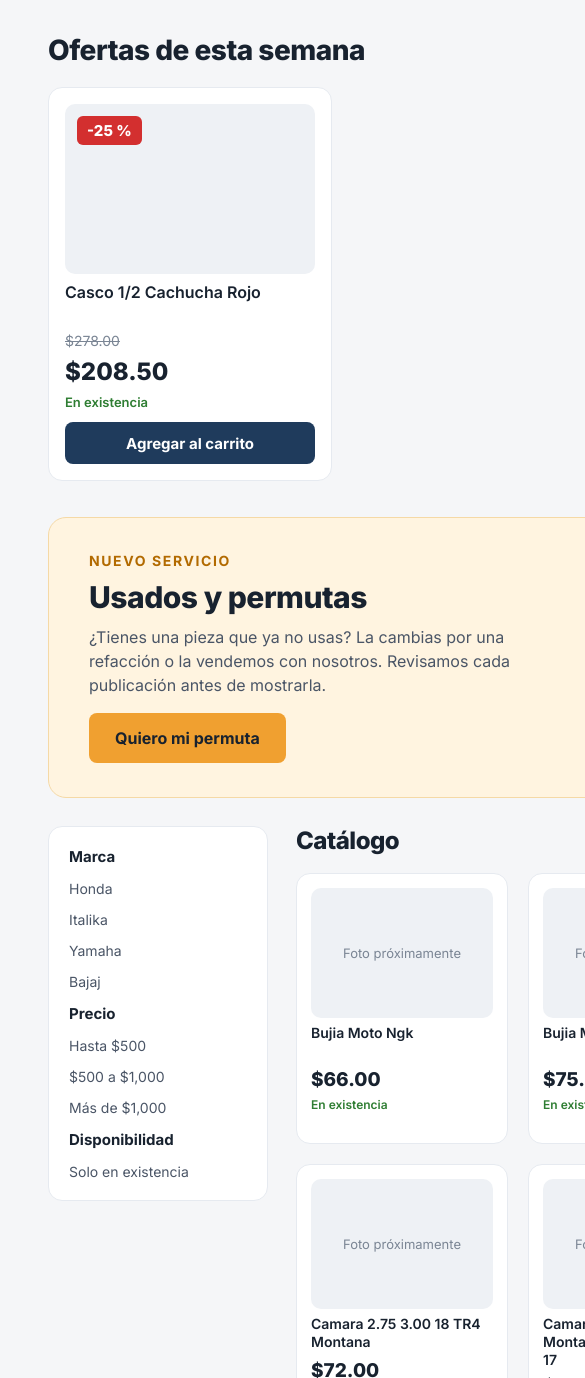
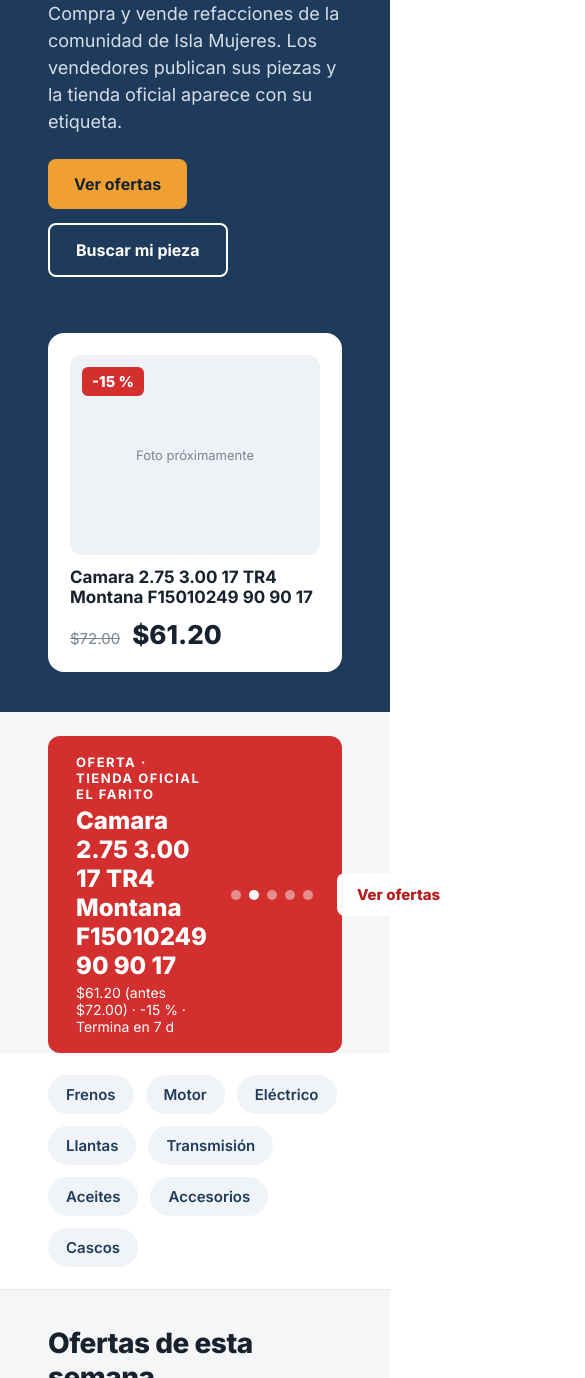
Before and after one commit to elfaritorefaccionaria-ai/elfarito, a plain HTML site: page index.html in a window 390 px wide. Shown: the part 622-2000 px from the top of the page, 585 px wide, since content can reach past the window. Drawn offline with Linux system fonts and the light colour scheme.

Commit message:
Mercado Local en Línea: banner de ofertas, búsqueda funcional, sin WhatsApp
Co-Authored-By: Claude Haiku 5.5 <noreply@anthropic.com>
Claude-Session: https://claude.ai/code/session_01Ndgsx95hyoydaj5ffLwpis

```diff
--- a/index.html
+++ b/index.html
@@ -3,113 +3,132 @@
 <head>
 <meta charset="utf-8">
 <meta name="viewport" content="width=device-width, initial-scale=1">
-<title>Mercado Local en Línea - Refacciones para tu moto</title>
+<title>Mercado Local en Línea - Isla Mujeres</title>
 <link rel="preconnect" href="https://fonts.googleapis.com">
 <link href="https://fonts.googleapis.com/css2?family=Inter:wght@400;500;600;700;800&display=swap" rel="stylesheet">
 <style>
 body{margin:0}
 a{color:inherit;text-decoration:none}
-.page{width:1280px;height:2140px;box-sizing:border-box;background:#f5f6f8;font-family:Inter,Arial,sans-serif;color:#18222f;display:flex;flex-direction:column}
-.util{height:36px;background:#142a44;color:#c9d3df;font-size:13px;display:flex;align-items:center;justify-content:space-between;padding:0 48px}
-.head{height:76px;background:#1f3b5c;display:flex;align-items:center;gap:28px;padding:0 48px;color:#fff}
-.logo{display:flex;align-items:center;gap:10px;font-weight:800;font-size:24px;letter-spacing:-0.3px}
-.logo i{width:34px;height:34px;border-radius:8px;background:#f0a030;display:inline-block}
-.search{flex:1;height:46px;border-radius:8px;background:#fff;color:#6b7785;display:flex;align-items:center;padding:0 18px;font-size:15px}
-.nav{display:flex;gap:22px;font-size:15px;font-weight:500}
+.page{width:100%;max-width:1280px;margin:0 auto;box-sizing:border-box;background:#f5f6f8;font-family:Inter,Arial,sans-serif;color:#18222f;display:flex;flex-direction:column;min-height:100vh}
+.head{background:#1f3b5c;display:flex;align-items:center;gap:24px;padding:14px 48px;color:#fff;flex-wrap:wrap;box-sizing:border-box}
+.brand{display:flex;flex-direction:column;min-width:240px}
+.logo{display:flex;align-items:center;gap:10px;font-weight:800;font-size:22px;letter-spacing:-0.3px}
+.logo i{width:32px;height:32px;border-radius:8px;background:#f0a030;display:inline-block;flex-shrink:0}
+.sub{font-size:13px;color:#c9d3df;margin-top:2px;padding-left:42px}
+.search{flex:1;min-width:260px;height:46px;border-radius:8px;background:#fff;color:#18222f;border:none;padding:0 18px;font-size:15px;font-family:inherit;box-sizing:border-box;outline:none}
+.nav{display:flex;gap:20px;font-size:15px;font-weight:500}
 .cart{background:#f0a030;color:#18222f;font-weight:700;padding:11px 16px;border-radius:8px;font-size:15px}
-.hero{height:440px;padding:0 48px;display:flex;align-items:center;gap:56px;background:#1f3b5c;color:#fff}
-.hero-txt{flex:1;display:flex;flex-direction:column;gap:18px}
+.trust-bar{min-height:52px;background:#fff;border-bottom:1px solid #e3e7ed;display:flex;align-items:center;justify-content:center;gap:16px;padding:10px 48px;box-sizing:border-box;flex-wrap:wrap}
+.pill{display:inline-flex;align-items:center;gap:8px;height:34px;padding:0 16px;border-radius:999px;background:#fff4e0;color:#8a5200;font-size:14px;font-weight:600}
+.pill:before{content:"";width:8px;height:8px;border-radius:50%;background:#f0a030}
+.hero{padding:40px 48px;display:flex;align-items:center;gap:56px;background:#1f3b5c;color:#fff;box-sizing:border-box;flex-wrap:wrap}
+.hero-txt{flex:1;min-width:300px;display:flex;flex-direction:column;gap:18px}
 .eyebrow{font-size:14px;font-weight:700;letter-spacing:1.6px;color:#f0a030;text-transform:uppercase}
-.h1{font-size:52px;line-height:1.08;font-weight:800;letter-spacing:-1px;margin:0}
+.h1{font-size:46px;line-height:1.08;font-weight:800;letter-spacing:-1px;margin:0}
 .lead{font-size:18px;line-height:1.5;color:#d6dee8;margin:0;max-width:560px}
-.btns{display:flex;gap:14px;margin-top:6px}
-.btn{height:50px;padding:0 26px;border-radius:8px;font-weight:700;font-size:16px;display:flex;align-items:center}
+.btns{display:flex;gap:14px;margin-top:6px;flex-wrap:wrap}
+.btn{height:50px;padding:0 26px;border-radius:8px;font-weight:700;font-size:16px;display:flex;align-items:center;cursor:pointer;border:none;font-family:inherit}
 .btn-p{background:#f0a030;color:#18222f}
-.btn-s{border:2px solid #fff;color:#fff}
-.hero-card{width:420px;height:320px;background:#fff;border-radius:16px;padding:22px;box-sizing:border-box;color:#18222f;display:flex;flex-direction:column;gap:12px}
-.hero-img{flex:1;background:#eef1f5;border-radius:12px;position:relative}
+.btn-s{border:2px solid #fff;color:#fff;background:transparent}
+.hero-card{width:380px;min-height:300px;background:#fff;border-radius:16px;padding:22px;box-sizing:border-box;color:#18222f;display:flex;flex-direction:column;gap:12px}
+.hero-card.vacio{display:none}
+.hero-img{height:200px;background:#eef1f5;border-radius:12px;position:relative;display:flex;align-items:center;justify-content:center;color:#7a8594;font-size:13px}
 .badge{position:absolute;top:12px;left:12px;background:#d32f2f;color:#fff;font-weight:800;font-size:15px;padding:5px 10px;border-radius:6px}
-.chips{padding:22px 48px;display:flex;gap:12px;background:#fff;border-bottom:1px solid #e3e7ed}
+.banner{margin:24px 48px 0 48px;background:#d32f2f;color:#fff;border-radius:12px;padding:18px 28px;display:flex;align-items:center;gap:24px;box-sizing:border-box}
+.banner.vacio{display:none}
+.banner-txt{flex:1;display:flex;flex-direction:column;gap:4px}
+.banner-k{font-size:13px;font-weight:700;letter-spacing:1.5px}
+.banner-n{font-size:24px;font-weight:800}
+.banner-p{font-size:14px}
+.banner-dots{display:flex;gap:8px;align-items:center}
+.dot{width:10px;height:10px;border-radius:50%;background:rgba(255,255,255,.45);border:none;padding:0;cursor:pointer}
+.dot.on{background:#fff}
+.banner-ver{background:#fff;color:#b71c1c;font-weight:800;padding:12px 20px;border-radius:8px;font-size:15px;white-space:nowrap}
+.chips{padding:22px 48px;display:flex;gap:12px;background:#fff;border-bottom:1px solid #e3e7ed;flex-wrap:wrap}
 .chip{padding:10px 18px;border-radius:999px;background:#f0f3f7;font-size:15px;font-weight:600;color:#1f3b5c}
 .sec{padding:36px 48px 8px 48px;display:flex;flex-direction:column;gap:18px}
-.sec-h{display:flex;align-items:baseline;justify-content:space-between}
+.sec-h{display:flex;align-items:baseline;justify-content:space-between;gap:12px;flex-wrap:wrap}
 .sec-t{font-size:28px;font-weight:800;letter-spacing:-0.5px;margin:0}
-.link{font-size:15px;font-weight:700;color:#b26a00}
 .reloj{font-size:14px;font-weight:700;color:#b26a00;background:#fff4e0;padding:6px 12px;border-radius:999px}
-.grid4{display:flex;gap:20px}
-.card{width:284px;background:#fff;border-radius:14px;padding:16px;box-sizing:border-box;display:flex;flex-direction:column;gap:8px;border:1px solid #e6eaf0}
-.card .img{height:170px;background:#eef1f5;border-radius:10px;position:relative}
-.card .name{font-size:16px;font-weight:600;line-height:1.3;min-height:42px}
+.grid{display:flex;gap:20px;flex-wrap:wrap}
+.card{width:270px;background:#fff;border-radius:14px;padding:16px;box-sizing:border-box;display:flex;flex-direction:column;gap:8px;border:1px solid #e6eaf0}
+.card .img{height:160px;background:#eef1f5;border-radius:10px;position:relative}
+.card .name{font-size:15px;font-weight:600;line-height:1.3;min-height:40px}
 .card .old{font-size:14px;color:#7a8594;text-decoration:line-through}
-.card .now{font-size:24px;font-weight:800;color:#18222f}
+.card .now{font-size:22px;font-weight:800;color:#18222f}
 .card .stock{font-size:13px;font-weight:600;color:#2e7d32}
-.card .add{height:42px;border-radius:8px;background:#1f3b5c;color:#fff;font-weight:700;font-size:15px;display:flex;align-items:center;justify-content:center;margin-top:4px}
-.perm{margin:28px 48px 0 48px;background:#fff4e0;border:1px solid #f5d9a6;border-radius:18px;padding:34px 40px;display:flex;gap:40px;align-items:center}
-.perm-l{flex:1;display:flex;flex-direction:column;gap:10px}
+.card .tag{font-size:12px;font-weight:700;color:#b71c1c}
+.img:empty::after{content:"Foto próximamente";display:flex;align-items:center;justify-content:center;height:100%;min-height:80px;color:#7a8594;font-size:13px}
+.perm{margin:28px 48px 0 48px;background:#fff4e0;border:1px solid #f5d9a6;border-radius:18px;padding:34px 40px;display:flex;gap:40px;align-items:center;flex-wrap:wrap;box-sizing:border-box}
+.perm-l{flex:1;min-width:280px;display:flex;flex-direction:column;gap:10px}
 .perm-t{font-size:30px;font-weight:800;margin:0;letter-spacing:-0.5px}
 .perm-p{font-size:16px;line-height:1.5;color:#4a5566;margin:0}
-.steps{display:flex;gap:16px}
+.steps{display:flex;gap:16px;flex-wrap:wrap}
 .step{width:190px;background:#fff;border-radius:12px;padding:16px;box-sizing:border-box;display:flex;flex-direction:column;gap:6px}
 .num{width:30px;height:30px;border-radius:50%;background:#1f3b5c;color:#fff;font-weight:800;display:flex;align-items:center;justify-content:center;font-size:14px}
 .step b{font-size:15px}
 .step span{font-size:13px;color:#4a5566;line-height:1.4}
-.body{display:flex;gap:28px;padding:28px 48px 0 48px}
+.body{display:flex;gap:28px;padding:28px 48px 0 48px;flex-wrap:wrap;box-sizing:border-box}
 .side{width:220px;background:#fff;border-radius:14px;padding:20px;box-sizing:border-box;display:flex;flex-direction:column;gap:14px;height:fit-content;border:1px solid #e6eaf0}
 .side h4{margin:0;font-size:15px}
 .side .opt{font-size:14px;color:#4a5566}
-.cgrid{display:flex;flex-wrap:wrap;gap:20px;flex:1}
-.c3{width:212px;background:#fff;border-radius:14px;padding:14px;box-sizing:border-box;display:flex;flex-direction:column;gap:6px;border:1px solid #e6eaf0}
-.c3 .img{height:130px;background:#eef1f5;border-radius:10px}
-.c3 .name{font-size:14px;font-weight:600;min-height:38px;line-height:1.3}
-.c3 .now{font-size:19px;font-weight:800}
-.c3 .stock{font-size:12px;font-weight:600;color:#2e7d32}
-.trust{margin:34px 48px 0 48px;display:flex;gap:16px}
-.tr{flex:1;background:#fff;border-radius:12px;padding:18px 20px;border:1px solid #e6eaf0;display:flex;flex-direction:column;gap:4px}
+.catalogo{flex:1;min-width:300px;display:flex;flex-direction:column;gap:18px}
+.cgrid{display:flex;flex-wrap:wrap;gap:20px}
+.trust{margin:34px 48px 0 48px;display:flex;gap:16px;flex-wrap:wrap}
+.tr{flex:1;min-width:220px;background:#fff;border-radius:12px;padding:18px 20px;border:1px solid #e6eaf0;display:flex;flex-direction:column;gap:4px}
 .tr b{font-size:16px}
 .tr span{font-size:14px;color:#4a5566}
-.foot{margin-top:auto;height:200px;background:#142a44;color:#c9d3df;padding:36px 48px;box-sizing:border-box;display:flex;gap:60px;font-size:14px}
+.foot{margin-top:40px;background:#142a44;color:#c9d3df;padding:36px 48px;box-sizing:border-box;display:flex;gap:60px;font-size:14px;flex-wrap:wrap}
 .foot h5{margin:0 0 10px 0;color:#fff;font-size:15px}
 .foot p{margin:0 0 6px 0}
-.trust-bar{height:52px;background:#fff;border-bottom:1px solid #e3e7ed;display:flex;align-items:center;justify-content:center;gap:16px;padding:0 48px;box-sizing:border-box}
-.pill{display:inline-flex;align-items:center;gap:8px;height:34px;padding:0 16px;border-radius:999px;background:#fff4e0;color:#8a5200;font-size:14px;font-weight:600}
-.pill:before{content:"";width:8px;height:8px;border-radius:50%;background:#f0a030}
-.wa{display:flex;align-items:center;height:42px;padding:0 16px;border-radius:8px;background:#25d366;color:#fff;font-weight:700;font-size:15px;margin-left:auto}
-.wa small{display:block;font-weight:500;font-size:12px}
-.head .wa + .cart{margin-left:12px}
-.img:empty::after{content:"Foto próximamente";display:flex;align-items:center;justify-content:center;height:100%;min-height:80px;color:#7a8594;font-size:13px}
+.vacio-msg{color:#7a8594;font-size:14px}
 </style>
 </head>
 <body>
 <div class="page">
 
 <div class="head">
+<div class="brand">
 <div class="logo"><i></i>Mercado Local en Línea</div>
-<div class="search">Busca por nombre o código de pieza</div>
+<div class="sub">Isla Mujeres</div>
+</div>
+<input id="q" class="search" type="search" placeholder="Busca por nombre o código de pieza" autocomplete="off">
 <div class="nav"><span>Categorías</span><span>Ofertas</span><span>Usados y permutas</span><span>Contacto</span></div>
-<a class="wa" href="https://wa.me/529987660914"><span>WhatsApp<small>998 766 0914</small></span></a><div class="cart">Mi carrito</div>
+<div class="cart">Mi carrito</div>
 </div>
 <div class="trust-bar"><span class="pill">Envíos a todo el país</span><span class="pill">Pago en tienda o por transferencia</span></div>
+
 <div class="hero">
 <div class="hero-txt">
-<span class="eyebrow">Refacciones de tu moto de la comunidad</span>
+<span class="eyebrow">Refacciones para tu moto</span>
 <h1 class="h1">Encuentra tu pieza y llévala hoy</h1>
-<p class="lead">Refacciones originales y alternas, con existencia real y precio de tienda. Si tu pieza ya no la usas, también te la recibimos en permuta.</p>
-<div class="btns"><span class="btn btn-p">Ver ofertas</span><span class="btn btn-s">Buscar mi pieza</span></div>
+<p class="lead">Compra y vende refacciones de la comunidad de Isla Mujeres. Los vendedores publican sus piezas y la tienda oficial aparece con su etiqueta.</p>
+<div class="btns"><span class="btn btn-p" onclick="document.getElementById('ofertas').scrollIntoView()">Ver ofertas</span><span class="btn btn-s" onclick="document.getElementById('q').focus()">Buscar mi pieza</span></div>
 </div>
-<div class="hero-card">
-<div class="hero-img"><span class="badge">-25 %</span></div>
-<div style="font-weight:700;font-size:17px">Casco 1/2 Cachucha Rojo</div>
-<div style="display:flex;gap:12px;align-items:baseline"><span style="font-size:15px;color:#7a8594;text-decoration:line-through">$278.00</span><span style="font-size:26px;font-weight:800;color:#18222f">$208.50</span></div>
+<div id="heroCard" class="hero-card vacio">
+<div class="hero-img"><span class="badge" id="hBadge"></span><span id="hFoto">Foto próximamente</span></div>
+<div id="hNombre" style="font-weight:700;font-size:17px"></div>
+<div style="display:flex;gap:12px;align-items:baseline"><span id="hViejo" style="font-size:15px;color:#7a8594;text-decoration:line-through"></span><span id="hNuevo" style="font-size:26px;font-weight:800;color:#18222f"></span></div>
 </div>
 </div>
-<div style="margin:24px 48px 0 48px;background:#d32f2f;color:#ffffff;border-radius:12px;padding:18px 28px;display:flex;align-items:center;gap:24px;box-sizing:border-box"><div style="flex:1;display:flex;flex-direction:column;gap:4px"><span style="font-size:13px;font-weight:700;letter-spacing:1.5px">OFERTA · TIENDA OFICIAL EL FARITO</span><span style="font-size:24px;font-weight:800">Casco 1/2 Cachucha Rojo: -25 %</span><span style="font-size:14px">Antes $278.00 · Ahora $208.50 · Termina en 6 d 23 h</span></div><span style="background:#ffffff;color:#b71c1c;font-weight:800;padding:12px 20px;border-radius:8px;font-size:15px">Ver oferta</span></div>
+
+<div id="banner" class="banner vacio">
+<div class="banner-txt">
+<span class="banner-k">OFERTA · TIENDA OFICIAL EL FARITO</span>
+<span class="banner-n" id="bNombre"></span>
+<span class="banner-p" id="bPrecio"></span>
+</div>
+<div class="banner-dots" id="bDots"></div>
+<span class="banner-ver" onclick="document.getElementById('ofertas').scrollIntoView()">Ver ofertas</span>
+</div>
+
 <div class="chips"><span class="chip">Frenos</span><span class="chip">Motor</span><span class="chip">Eléctrico</span><span class="chip">Llantas</span><span class="chip">Transmisión</span><span class="chip">Aceites</span><span class="chip">Accesorios</span><span class="chip">Cascos</span></div>
-<div class="sec">
-<div class="sec-h"><h2 class="sec-t">Ofertas de esta semana</h2><span class="reloj">Termina en 6 d 23 h</span></div>
-<div class="grid4">
-<div class="card"><div class="img"><span class="badge">-25 %</span></div><div class="name">Casco 1/2 Cachucha Rojo</div><div class="old">$278.00</div><div class="now">$208.50</div><div class="stock">En existencia</div><div class="add">Agregar al carrito</div></div>
+
+<div class="sec" id="ofertas">
+<div class="sec-h"><h2 class="sec-t">Ofertas de esta semana</h2><span class="reloj" id="relojOf"></span></div>
+<div class="grid" id="gridOfertas"><div class="vacio-msg">Cargando ofertas…</div></div>
 </div>
-</div>
+
 <div class="perm">
 <div class="perm-l">
 <span class="eyebrow" style="color:#b26a00">Nuevo servicio</span>
@@ -123,50 +142,156 @@ a{color:inherit;text-decoration:none}
 <div class="step"><div class="num">3</div><b>Te confirmamos</b><span>Te damos el valor de permuta.</span></div>
 </div>
 </div>
+
 <div class="body">
 <div class="side">
 <h4>Marca</h4><span class="opt">Honda</span><span class="opt">Italika</span><span class="opt">Yamaha</span><span class="opt">Bajaj</span>
 <h4>Precio</h4><span class="opt">Hasta $500</span><span class="opt">$500 a $1,000</span><span class="opt">Más de $1,000</span>
 <h4>Disponibilidad</h4><span class="opt">Solo en existencia</span>
 </div>
-<div style="flex:1;display:flex;flex-direction:column;gap:18px">
-<div class="sec-h"><h2 class="sec-t" style="font-size:24px">Catálogo</h2><span class="link">Ver todo</span></div>
-<div class="cgrid">
-<div style="color:#7a8594;font-size:14px">Cargando catálogo…</div>
+<div class="catalogo">
+<div class="sec-h"><h2 class="sec-t" style="font-size:24px">Catálogo</h2><span id="conteo" style="font-size:14px;color:#4a5566"></span></div>
+<div class="cgrid" id="grid"><div class="vacio-msg">Cargando catálogo…</div></div>
 </div>
 </div>
+
+<div class="trust">
+<div class="tr"><b>Existencia real</b><span>Solo ves lo que el vendedor tiene disponible.</span></div>
+<div class="tr"><b>Pago seguro</b><span>En tienda o por transferencia.</span></div>
+<div class="tr"><b>Te asesoramos</b><span>Antes y después de comprar.</span></div>
 </div>
-<div class="trust">
-<div class="tr"><b>Existencia real</b><span>Solo ves lo que tenemos en tienda.</span></div>
-<div class="tr"><b>Pago seguro</b><span>En tienda o por transferencia.</span></div>
-<div class="tr"><b>Te asesoramos</b><span>Por WhatsApp, antes y después de comprar.</span></div>
-</div>
+
 <div class="foot">
-<div><h5>Tienda oficial: El Farito</h5><p>Mercado del Cañotal, Local 31 Exterior</p><p>Isla Mujeres, Quintana Roo</p><p>Tienda física: 9 am a 5 pm</p><p>Tienda virtual: 24/7</p></div>
+<div><h5>Mercado Local en Línea</h5><p>Isla Mujeres, Quintana Roo</p></div>
+<div><h5>Tienda oficial: El Farito</h5><p>Mercado del Cañotal, Local 31 Exterior</p><p>Tienda física: 9 am a 5 pm</p><p>Tienda virtual: 24/7</p><p>Teléfono: 998 766 0914</p></div>
 <div><h5>Ayuda</h5><p>Cómo comprar</p><p>Envíos y pagos</p><p>Usados y permutas</p></div>
-<div><h5>Contacto</h5><p>WhatsApp: 998 766 0914</p><p>Teléfono: 998 766 0914</p></div>
 </div>
 </div>
+
 <script>
 (function(){
   function limpiarNombre(n){
-    var r = String(n || "").replace(/^@/, "").replace(/\s*=\s*\d+/g, "").split(/\s+VENTA\b|\s+PRECIO X\b/i)[0].trim();
-    return r.length > 60 ? r.slice(0, 57) + "…" : r;
+    return String(n || "").replace(/^@/, "").replace(/\s*=\s*\d+/g, "").split(/\s+VENTA\b|\s+PRECIO X\b/i)[0].trim();
   }
-  var grid = document.querySelector(".cgrid");
-  if (!grid) return;
+  function money(v){ return "$" + Number(v).toFixed(2); }
+  function fecha(iso){
+    if (!iso) return "";
+    var p = iso.split("-");
+    return p.length === 3 ? p[2] + "/" + p[1] + "/" + p[0] : iso;
+  }
+  function dias(iso){
+    if (!iso) return "";
+    var d = Math.ceil((new Date(iso + "T23:59:59") - new Date()) / 86400000);
+    return d > 0 ? "Termina en " + d + " d" : "Último día";
+  }
+  function el(tag, cls, txt){
+    var e = document.createElement(tag);
+    if (cls) e.className = cls;
+    if (txt !== undefined) e.textContent = txt;
+    return e;
+  }
+  var todos = [], ofertas = [], actual = 0, timer = null, filtro = "";
+
+  function coincide(p){
+    if (!filtro) return true;
+    var t = (limpiarNombre(p.nombre) + " " + (p.codigo || "")).toLowerCase();
+    return t.indexOf(filtro) !== -1;
+  }
+
+  function tarjeta(p){
+    var card = el("div", "card");
+    card.appendChild(el("div", "img"));
+    card.appendChild(el("div", "name", limpiarNombre(p.nombre)));
+    if (p.oferta){
+      card.appendChild(el("div", "old", money(p.precio)));
+      card.appendChild(el("div", "now", money(p.oferta.precio_oferta)));
+      card.appendChild(el("div", "tag", "-" + p.oferta.porcentaje + " % · " + dias(p.oferta.vence)));
+    } else {
+      card.appendChild(el("div", "now", money(p.precio)));
+    }
+    card.appendChild(el("div", "stock", p.existencia > 0 ? "En existencia" : "Agotado"));
+    return card;
+  }
+
+  function pintarOfertas(){
+    var g = document.getElementById("gridOfertas");
+    g.textContent = "";
+    var lista = ofertas.filter(coincide);
+    if (!lista.length){
+      g.appendChild(el("div", "vacio-msg", filtro ? "Sin ofertas para esa búsqueda." : "Por ahora no hay ofertas publicadas."));
+      return;
+    }
+    lista.forEach(function(p){ g.appendChild(tarjeta(p)); });
+    var primera = ofertas[0];
+    document.getElementById("relojOf").textContent = primera && primera.oferta ? dias(primera.oferta.vence) : "";
+  }
+
+  function pintarCatalogo(){
+    var g = document.getElementById("grid");
+    g.textContent = "";
+    var lista = todos.filter(coincide);
+    document.getElementById("conteo").textContent = lista.length + " productos";
+    if (!lista.length){
+      g.appendChild(el("div", "vacio-msg", "No encontramos piezas con esa búsqueda."));
+      return;
+    }
+    lista.forEach(function(p){ g.appendChild(tarjeta(p)); });
+  }
+
+  function mostrarSlide(i){
+    if (!ofertas.length) return;
+    actual = (i + ofertas.length) % ofertas.length;
+    var p = ofertas[actual];
+    document.getElementById("bNombre").textContent = limpiarNombre(p.nombre);
+    document.getElementById("bPrecio").textContent =
+      money(p.oferta.precio_oferta) + " (antes " + money(p.precio) + ") · -" + p.oferta.porcentaje + " % · " + dias(p.oferta.vence);
+    var hc = document.getElementById("heroCard");
+    hc.classList.remove("vacio");
+    document.getElementById("hBadge").textContent = "-" + p.oferta.porcentaje + " %";
+    document.getElementById("hNombre").textContent = limpiarNombre(p.nombre);
+    document.getElementById("hViejo").textContent = money(p.precio);
+    document.getElementById("hNuevo").textContent = money(p.oferta.precio_oferta);
+    var dots = document.querySelectorAll("#bDots .dot");
+    dots.forEach(function(d, k){ d.classList.toggle("on", k === actual); });
+  }
+
+  function armarCarrusel(){
+    var banner = document.getElementById("banner");
+    var dots = document.getElementById("bDots");
+    dots.textContent = "";
+    if (!ofertas.length){ banner.classList.add("vacio"); document.getElementById("heroCard").classList.add("vacio"); return; }
+    banner.classList.remove("vacio");
+    ofertas.forEach(function(_p, k){
+      var b = el("button", "dot");
+      b.setAttribute("aria-label", "Oferta " + (k + 1));
+      b.onclick = function(){ mostrarSlide(k); reiniciar(); };
+      dots.appendChild(b);
+    });
+    mostrarSlide(0);
+    reiniciar();
+  }
+
+  function reiniciar(){
+    if (timer) clearInterval(timer);
+    if (ofertas.length > 1) timer = setInterval(function(){ mostrarSlide(actual + 1); }, 5000);
+  }
+
+  document.getElementById("q").addEventListener("input", function(e){
+    filtro = e.target.value.trim().toLowerCase();
+    pintarOfertas();
+    pintarCatalogo();
+  });
+
   fetch("products.json", {cache: "no-store"}).then(function(r){ return r.json(); }).then(function(data){
-    grid.textContent = "";
-    (data.productos || []).forEach(function(p){
-      var card = document.createElement("div");
-      card.className = "c3";
-      var img = document.createElement("div"); img.className = "img"; card.appendChild(img);
-      var name = document.createElement("div"); name.className = "name"; name.textContent = limpiarNombre(p.nombre); card.appendChild(name);
-      var price = document.createElement("div"); price.className = "now"; price.textContent = "$" + Number(p.precio).toFixed(2); card.appendChild(price);
-      var stock = document.createElement("div"); stock.className = "stock"; stock.textContent = p.existencia > 0 ? "En existencia" : "Agotado"; card.appendChild(stock);
-      grid.appendChild(card);
-    });
-  }).catch(function(){ /* sin catalogo: se queda la maqueta */ });
+    todos = (data.productos || []);
+    ofertas = todos.filter(function(p){ return p.oferta; });
+    pintarOfertas();
+    pintarCatalogo();
+    armarCarrusel();
+  }).catch(function(){
+    document.getElementById("grid").textContent = "";
+    document.getElementById("grid").appendChild(el("div", "vacio-msg", "No pudimos cargar el catálogo. Intenta de nuevo más tarde."));
+  });
 })();
 </script>
 </body>
```
